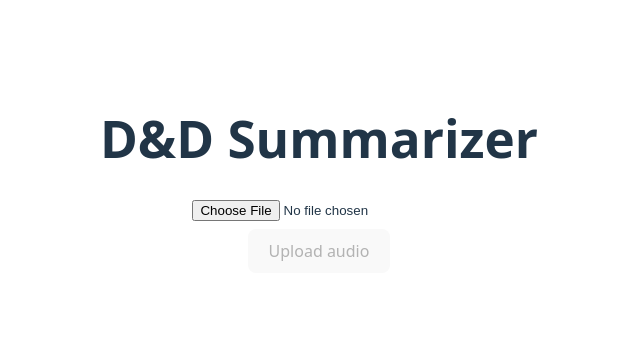
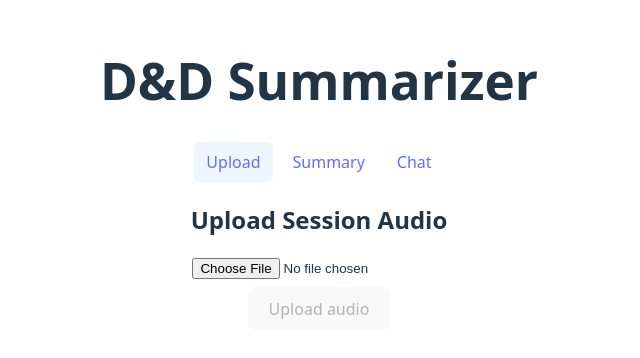
Before and after one commit to MichaelXian/dnd-summarizer-ui, a React (Vite) app in the folder web/: page / in a window 1280 px wide. Shown: the part 226-584 px from the top of the page, without its empty margins (321-961 px from the left). Built offline with nearby package versions, Linux system fonts and the light colour scheme.

Commit message:
Add pages for upload chat and summary

```diff
--- a/web/package.json
+++ b/web/package.json
@@ -12,7 +12,8 @@
   "dependencies": {
     "axios": "^1.13.5",
     "react": "^19.2.0",
-    "react-dom": "^19.2.0"
+    "react-dom": "^19.2.0",
+    "react-router-dom": "^6.28.0"
   },
   "devDependencies": {
     "@eslint/js": "^9.39.1",
--- a/web/src/App.tsx
+++ b/web/src/App.tsx
@@ -1,12 +1,21 @@
 import './App.css'
-import { AudioUploadContainer } from './components/audio-upload'
+import { BrowserRouter, Routes, Route } from 'react-router-dom'
+import Nav from './components/Nav'
+import UploadPage from './pages/UploadPage'
+import SummaryPage from './pages/SummaryPage'
+import ChatPage from './pages/ChatPage'
 
 function App() {
   return (
-    <>
+    <BrowserRouter>
       <h1>D&D Summarizer</h1>
-      <AudioUploadContainer />
-    </>
+      <Nav />
+      <Routes>
+        <Route path="/" element={<UploadPage />} />
+        <Route path="/summary" element={<SummaryPage />} />
+        <Route path="/chat" element={<ChatPage />} />
+      </Routes>
+    </BrowserRouter>
   )
 }
 
--- /dev/null
+++ b/web/src/components/Nav.tsx
@@ -0,0 +1,26 @@
+import React from 'react';
+import { NavLink } from 'react-router-dom';
+
+const linkStyle: React.CSSProperties = {
+  padding: '0.5rem 0.75rem',
+  borderRadius: 6,
+  textDecoration: 'none',
+};
+
+const Nav: React.FC = () => {
+  return (
+    <nav style={{ display: 'flex', gap: '0.5rem', justifyContent: 'center', marginBottom: '1rem' }}>
+      <NavLink to="/" style={({ isActive }) => ({ ...linkStyle, background: isActive ? '#eef7ff' : 'transparent' })} end>
+        Upload
+      </NavLink>
+      <NavLink to="/summary" style={({ isActive }) => ({ ...linkStyle, background: isActive ? '#eef7ff' : 'transparent' })}>
+        Summary
+      </NavLink>
+      <NavLink to="/chat" style={({ isActive }) => ({ ...linkStyle, background: isActive ? '#eef7ff' : 'transparent' })}>
+        Chat
+      </NavLink>
+    </nav>
+  );
+};
+
+export default Nav;
--- /dev/null
+++ b/web/src/pages/ChatPage.tsx
@@ -0,0 +1,13 @@
+import React from 'react';
+
+const ChatPage: React.FC = () => {
+
+
+  return (
+    <div style={{ maxWidth: 800, margin: '0 auto' }}>
+      <h2>Chat</h2>
+    </div>
+  );
+};
+
+export default ChatPage;
--- /dev/null
+++ b/web/src/pages/SummaryPage.tsx
@@ -0,0 +1,12 @@
+import React from 'react';
+
+const SummaryPage: React.FC = () => {
+
+  return (
+    <div style={{ maxWidth: 800, margin: '0 auto' }}>
+      <h2>Summary</h2>
+    </div>
+  );
+};
+
+export default SummaryPage;
--- /dev/null
+++ b/web/src/pages/UploadPage.tsx
@@ -0,0 +1,13 @@
+import React from 'react';
+import { AudioUploadContainer } from '../components/audio-upload';
+
+const UploadPage: React.FC = () => {
+  return (
+    <div>
+      <h2>Upload Session Audio</h2>
+      <AudioUploadContainer />
+    </div>
+  );
+};
+
+export default UploadPage;
```
Also changed, not shown: 1 other file (tests, documents, lock files or other folders).
